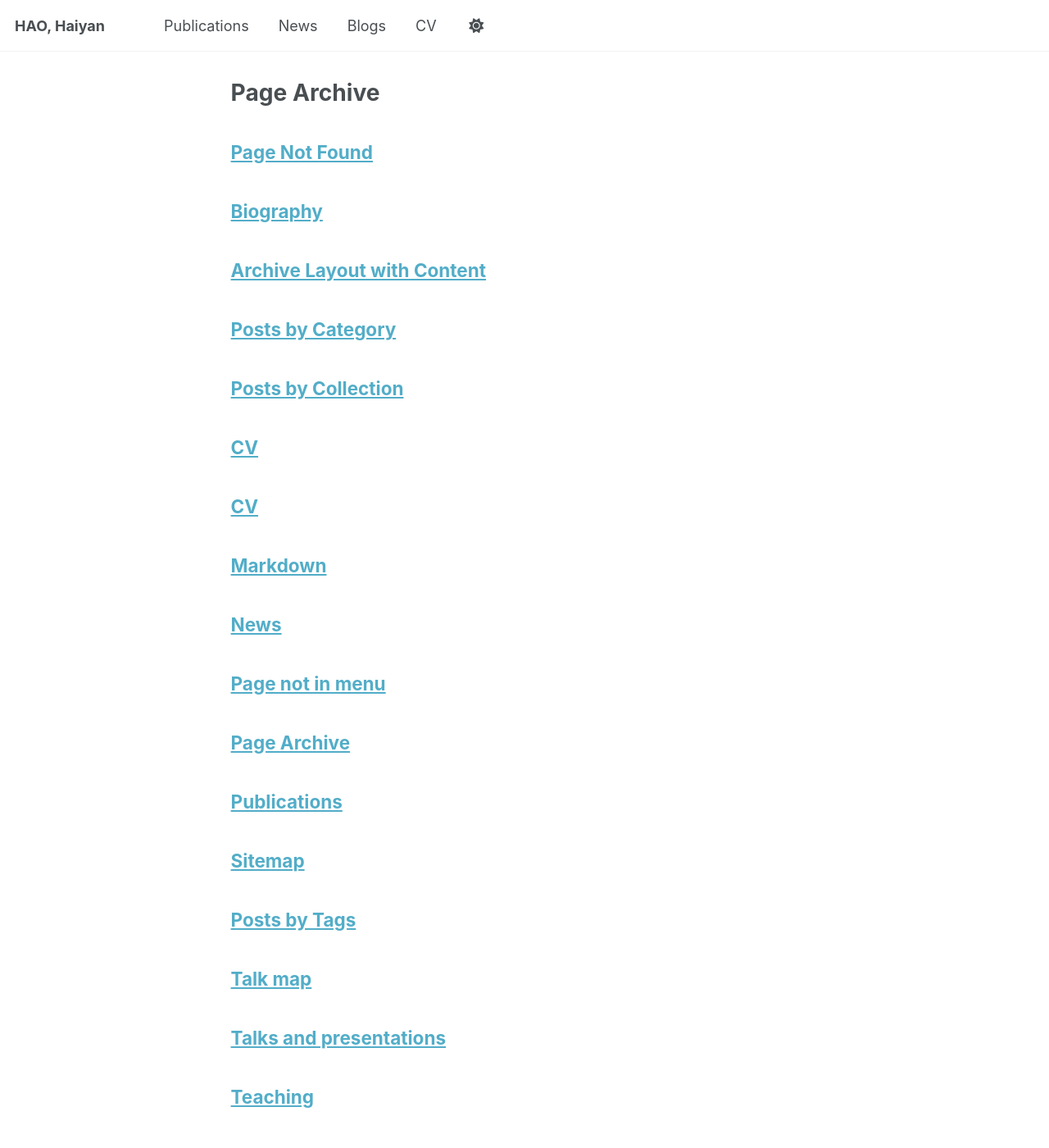
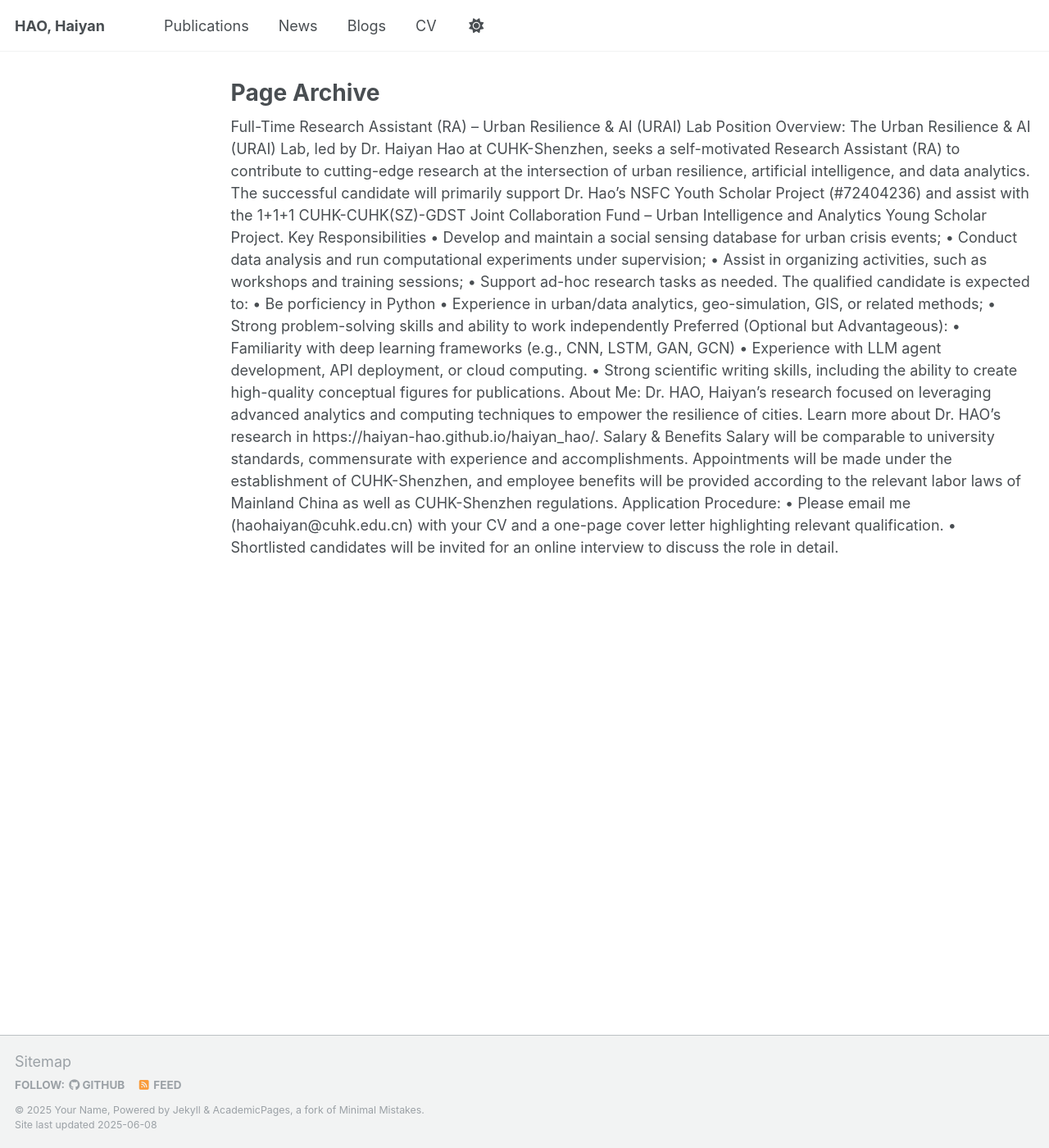
Before and after one commit to Haiyan-Hao/haiyan_hao, a Jekyll site: the page built from _pages/page-archive.html, in a window 1280 px wide and 1400 px high. Shown: the whole window at 82% size. Built offline with Jekyll 4.4.1, drawn with Linux system fonts in a browser that asks for light colours; some of the changed text lies outside the part shown.

Commit message:
Update page-archive.html

```diff
--- a/_pages/page-archive.html
+++ b/_pages/page-archive.html
@@ -5,7 +5,35 @@ permalink: /page-archive/
 author_profile: false
 ---
 
-{% include base_path %}
-{% for post in site.pages %}
-  {% include archive-single.html %}
-{% endfor %}
+Full-Time Research Assistant (RA) – Urban Resilience & AI (URAI) Lab
+
+Position Overview:
+
+The Urban Resilience & AI (URAI) Lab, led by Dr. Haiyan Hao at CUHK-Shenzhen, seeks a self-motivated Research Assistant (RA) to contribute to cutting-edge research at the intersection of urban resilience, artificial intelligence, and data analytics. The successful candidate will primarily support Dr. Hao’s NSFC Youth Scholar Project (#72404236) and assist with the 1+1+1 CUHK-CUHK(SZ)-GDST Joint Collaboration Fund – Urban Intelligence and Analytics Young Scholar Project.
+
+Key Responsibilities
+•	Develop and maintain a social sensing database for urban crisis events;
+•	Conduct data analysis and run computational experiments under supervision;
+•	Assist in organizing activities, such as workshops and training sessions;
+•	Support ad-hoc research tasks as needed.
+
+The qualified candidate is expected to:
+•	Be porficiency in Python
+•	Experience in urban/data analytics, geo-simulation, GIS, or related methods;
+•	Strong problem-solving skills and ability to work independently
+
+Preferred (Optional but Advantageous):
+•	Familiarity with deep learning frameworks (e.g., CNN, LSTM, GAN, GCN)
+•	Experience with LLM agent development, API deployment, or cloud computing.
+•	Strong scientific writing skills, including the ability to create high-quality conceptual figures for publications.
+
+About Me:
+Dr. HAO, Haiyan’s research focused on leveraging advanced analytics and computing techniques to empower the resilience of cities. Learn more about Dr. HAO’s research in https://haiyan-hao.github.io/haiyan_hao/.
+
+Salary & Benefits
+
+Salary will be comparable to university standards, commensurate with experience and accomplishments. Appointments will be made under the establishment of CUHK-Shenzhen, and employee benefits will be provided according to the relevant labor laws of Mainland China as well as CUHK-Shenzhen regulations.
+
+Application Procedure:
+•	Please email me (haohaiyan@cuhk.edu.cn) with your CV and a one-page cover letter highlighting relevant qualification.
+•	Shortlisted candidates will be invited for an online interview to discuss the role in detail.
```
